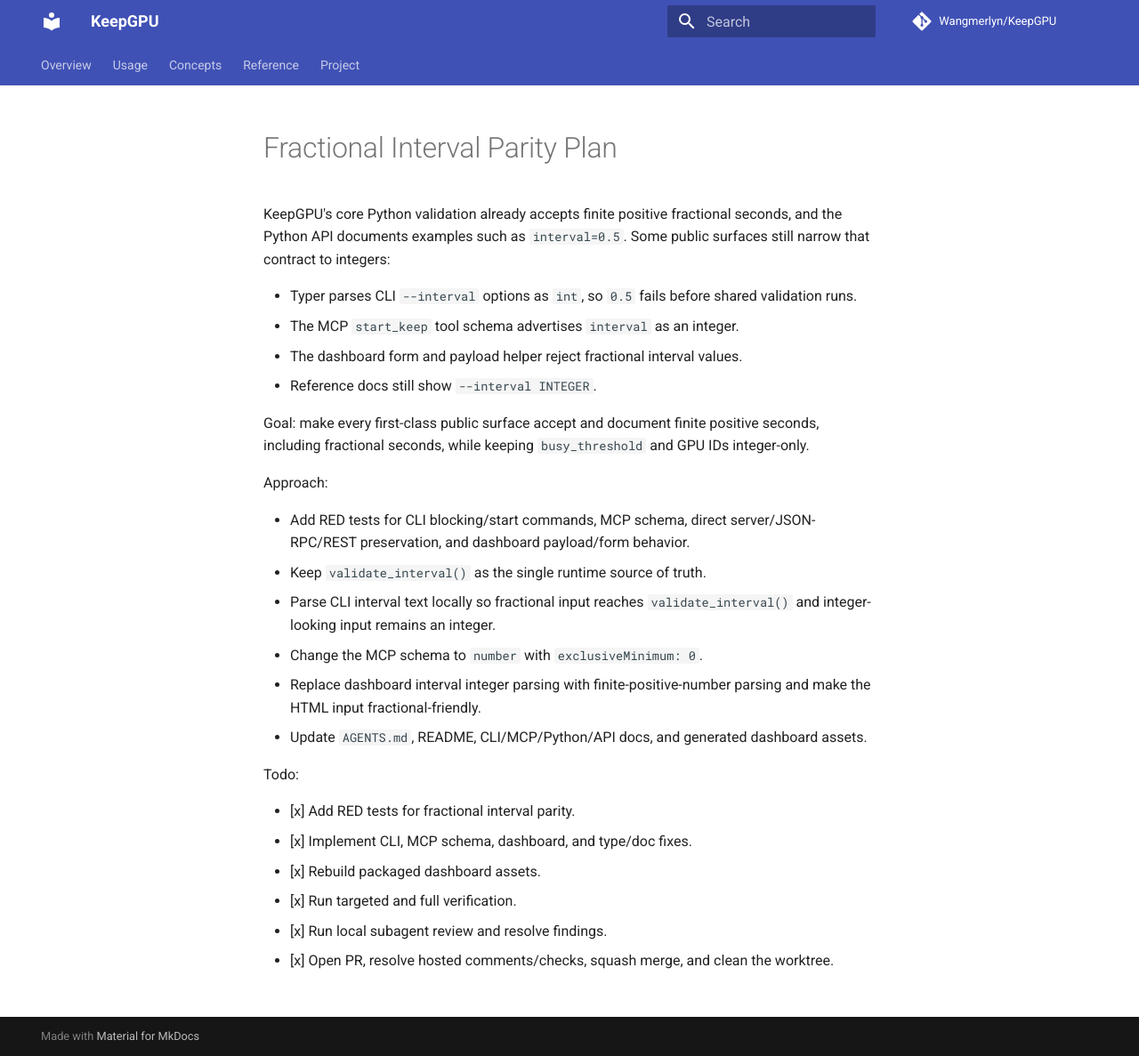
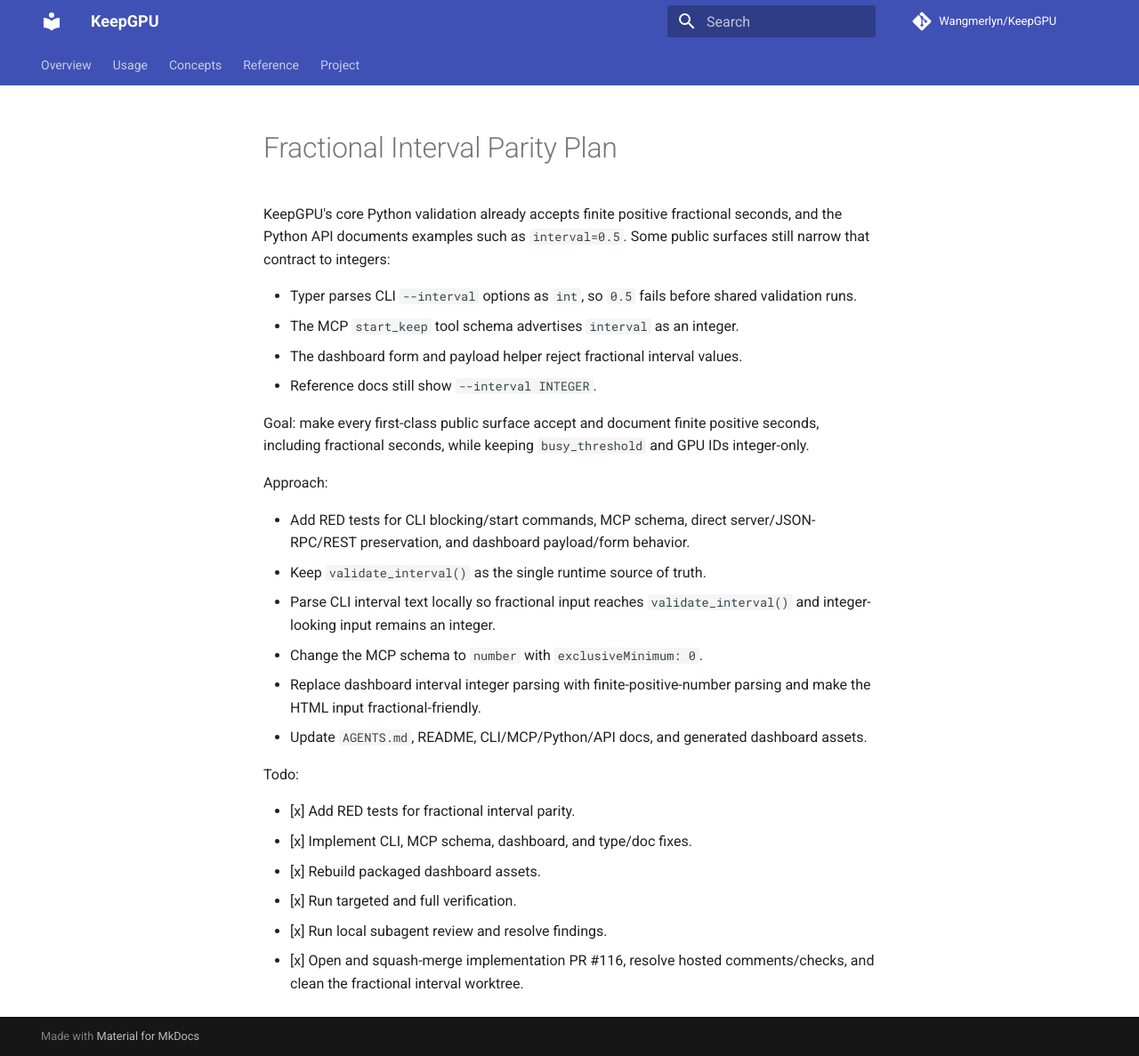
Before and after one commit to Wangmerlyn/KeepGPU, an MkDocs documentation site: the page built from docs/plans/fractional-interval-parity.md, in a window 1280 px wide and 1187 px high. Shown: the whole window at 89% size. Built offline with MkDocs 1.6.1 and Material for MkDocs 9.7.7, drawn with Linux system fonts in a browser that asks for light colours; comment, search, counter and statistics services are not loaded.

Commit message:
docs(plans): clarify fractional closeout reference

```diff
--- a/docs/plans/fractional-interval-parity.md
+++ b/docs/plans/fractional-interval-parity.md
@@ -34,5 +34,5 @@
 - [x] Rebuild packaged dashboard assets.
 - [x] Run targeted and full verification.
 - [x] Run local subagent review and resolve findings.
-- [x] Open PR, resolve hosted comments/checks, squash merge, and clean the
-      worktree.
+- [x] Open and squash-merge implementation PR #116, resolve hosted
+      comments/checks, and clean the fractional interval worktree.
```
